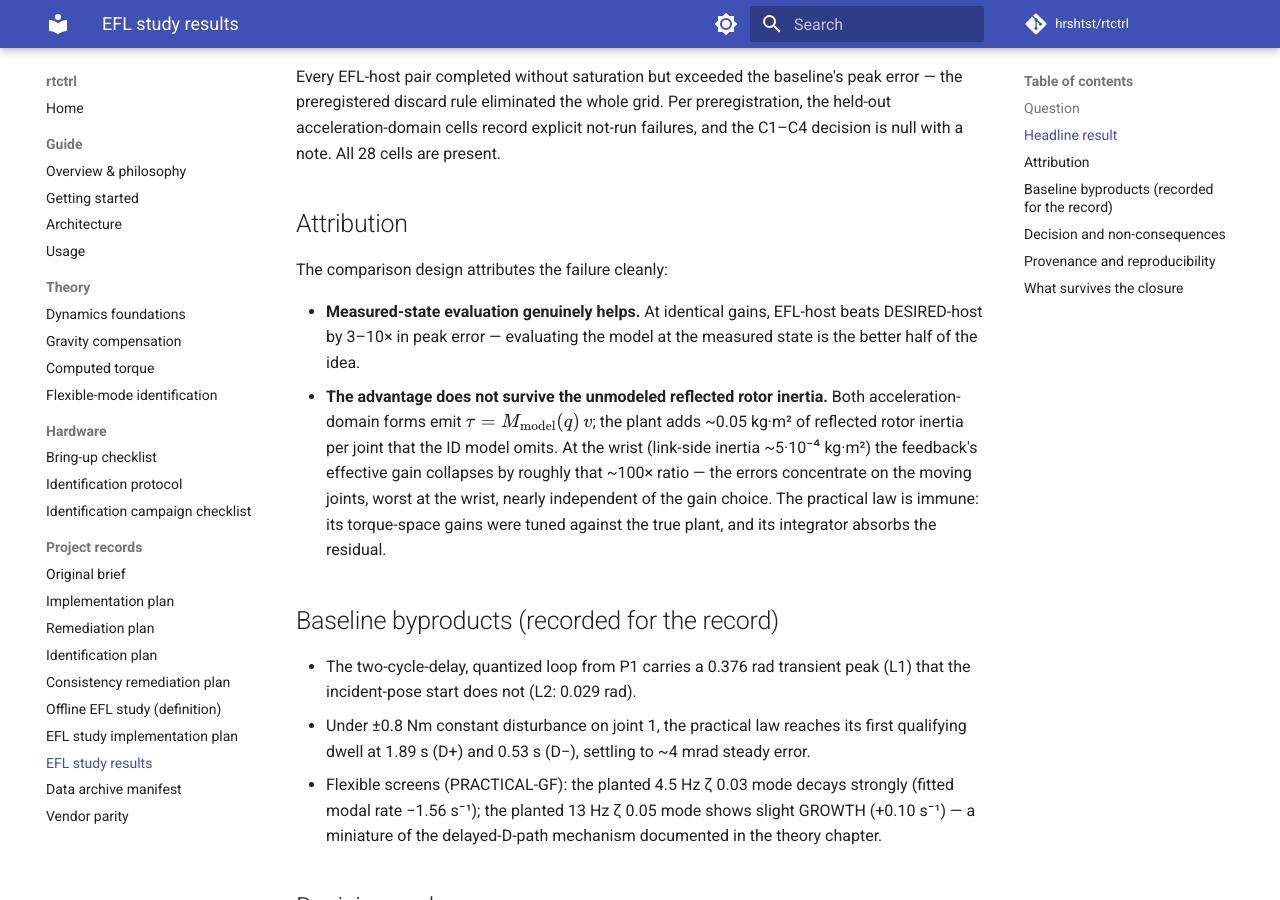
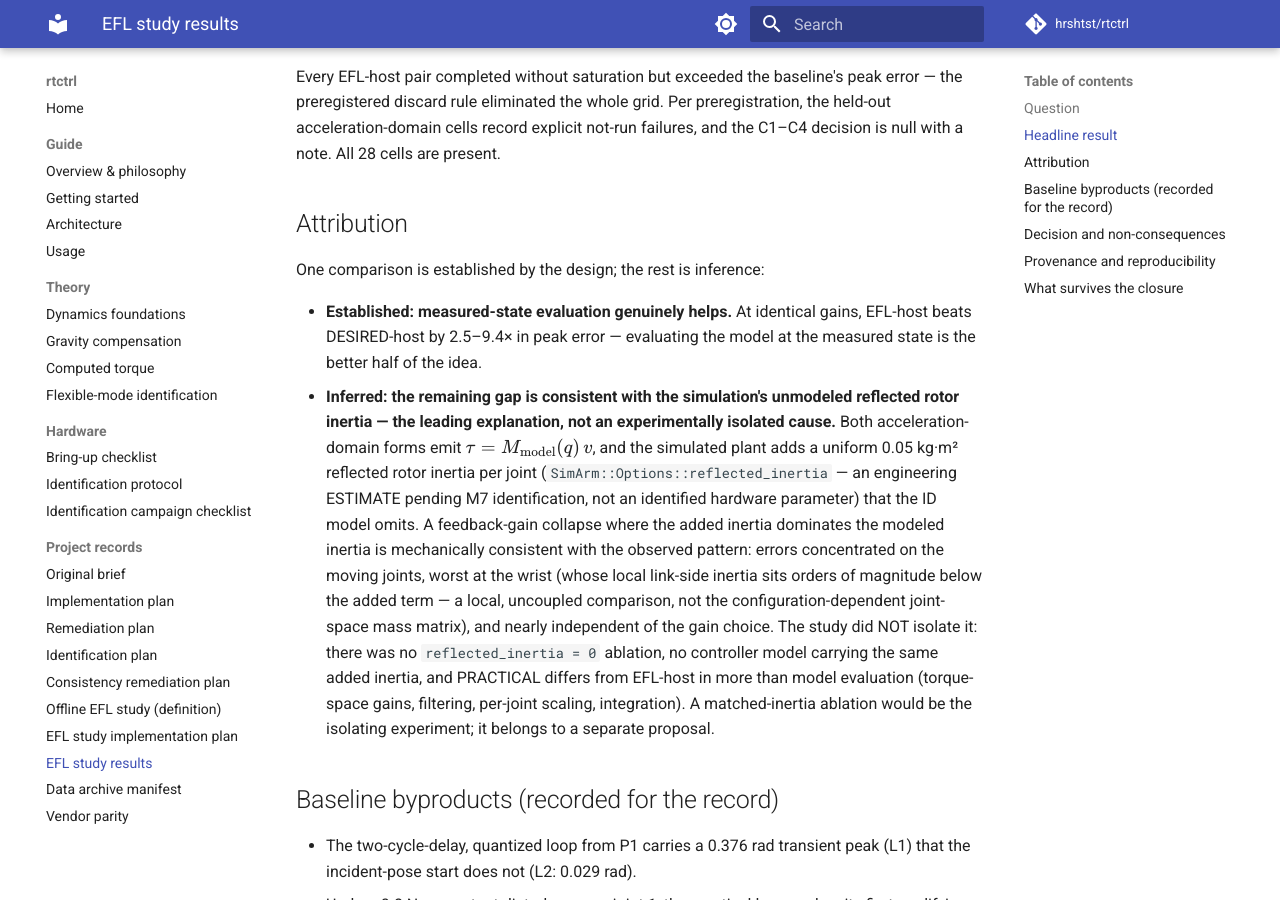
Before and after one commit to hrshtst/rtctrl, an MkDocs documentation site: the page built from docs/EFL_STUDY_RESULTS.md, in a window 1280 px wide and 900 px high, scrolled down 1463 px. Built offline with MkDocs 1.6.1 and Material for MkDocs 9.7.7, drawn with Linux system fonts in a browser that asks for light colours; comment, search, counter and statistics services are not loaded.

Commit message:
docs: scope the EFL attribution as inference; correct the ratio
The reflected-rotor-inertia explanation was presented as a clean
causal attribution, but the study never isolated it — no
reflected_inertia=0 ablation, no matched-inertia controller model,
and PRACTICAL differs from EFL-host in more than model evaluation
(review finding). All three documents now separate what the design
establishes (measured-state beats desired-state at matched gains, by
the corrected 2.5–9.4× — not 3–10×) from the inference (consistent
with the simulation's uniform 0.05 kg-m2 engineering assumption; a
local uncoupled comparison, not the coupled mass matrix), and name
the matched-inertia ablation as the isolating experiment.

```diff
--- a/docs/EFL_STUDY_RESULTS.md
+++ b/docs/EFL_STUDY_RESULTS.md
@@ -60,21 +60,32 @@ null with a note. All 28 cells are present.
 
 ## Attribution
 
-The comparison design attributes the failure cleanly:
+One comparison is established by the design; the rest is inference:
 
-- **Measured-state evaluation genuinely helps.** At identical gains,
-  EFL-host beats DESIRED-host by 3–10× in peak error — evaluating the
-  model at the measured state is the better half of the idea.
-- **The advantage does not survive the unmodeled reflected rotor
-  inertia.** Both acceleration-domain forms emit
-  $\tau = M_{\text{model}}(q)\,v$; the plant adds ~0.05 kg·m² of
-  reflected rotor inertia per joint that the ID model omits. At the
-  wrist (link-side inertia ~5·10⁻⁴ kg·m²) the feedback's effective
-  gain collapses by roughly that ~100× ratio — the errors concentrate
-  on the moving joints, worst at the wrist, nearly independent of the
-  gain choice. The practical law is immune: its torque-space gains
-  were tuned against the true plant, and its integrator absorbs the
-  residual.
+- **Established: measured-state evaluation genuinely helps.** At
+  identical gains, EFL-host beats DESIRED-host by 2.5–9.4× in peak
+  error — evaluating the model at the measured state is the better
+  half of the idea.
+- **Inferred: the remaining gap is consistent with the simulation's
+  unmodeled reflected rotor inertia — the leading explanation, not
+  an experimentally isolated cause.** Both acceleration-domain forms
+  emit $\tau = M_{\text{model}}(q)\,v$, and the simulated plant adds
+  a uniform 0.05 kg·m² reflected rotor inertia per joint
+  (`SimArm::Options::reflected_inertia` — an engineering ESTIMATE
+  pending M7 identification, not an identified hardware parameter)
+  that the ID model omits. A feedback-gain collapse where the added
+  inertia dominates the modeled inertia is mechanically consistent
+  with the observed pattern: errors concentrated on the moving
+  joints, worst at the wrist (whose local link-side inertia sits
+  orders of magnitude below the added term — a local, uncoupled
+  comparison, not the configuration-dependent joint-space mass
+  matrix), and nearly independent of the gain choice. The study did
+  NOT isolate it: there was no `reflected_inertia = 0` ablation, no
+  controller model carrying the same added inertia, and PRACTICAL
+  differs from EFL-host in more than model evaluation (torque-space
+  gains, filtering, per-joint scaling, integration). A
+  matched-inertia ablation would be the isolating experiment; it
+  belongs to a separate proposal.
 
 ## Baseline byproducts (recorded for the record)
 
```
Also changed, not shown: docs/ENVELOPE_STABILITY_PLAN.md (+5 -3 lines), docs/theory/computed-torque.md (+15 -12 lines).
